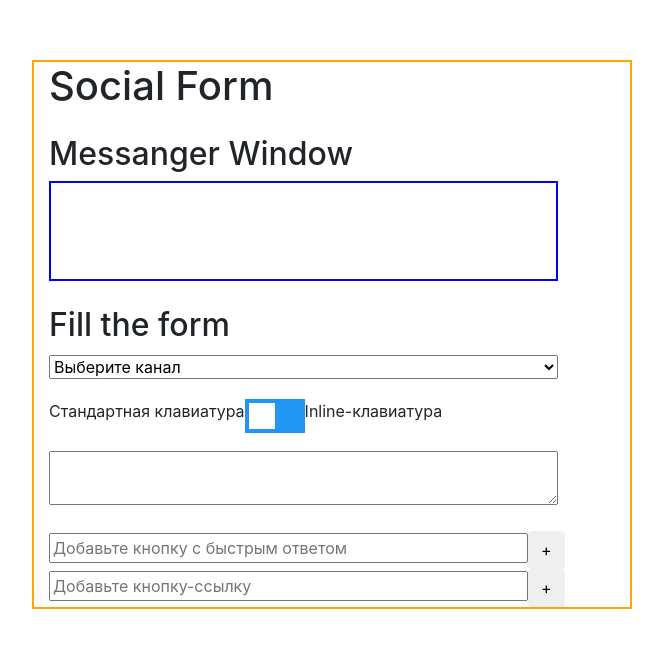
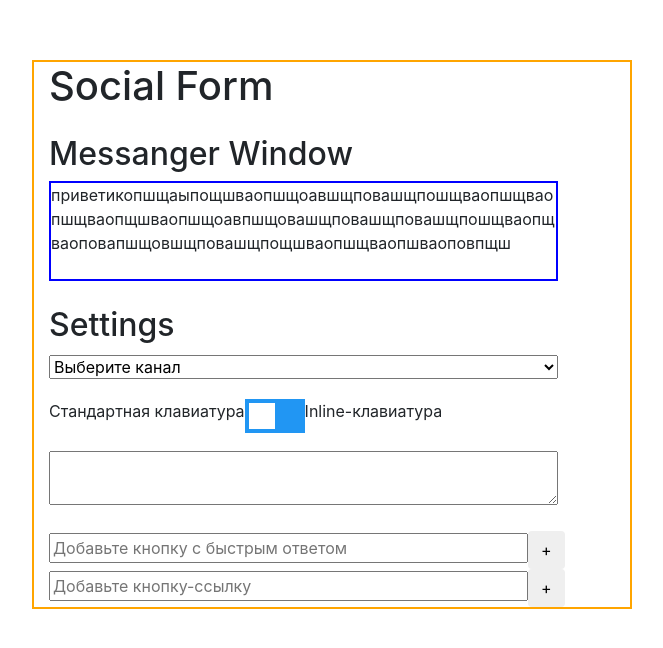
Before and after one commit to trewstaples/social-form-test, a React (Create React App) app: page / in a window 1280 px wide. Shown: the part 140-788 px from the top of the page, without its empty margins (308-971 px from the left). Built offline with nearby package versions, Linux system fonts and the light colour scheme.

Commit message:
Настроит перенос

```diff
--- a/src/components/app/app.jsx
+++ b/src/components/app/app.jsx
@@ -1,20 +1,20 @@
 import { Form } from '../form'
 import { Messenger } from '../messenger'
+import { useState } from 'react'
 
 const App = () => {
+  const [messageText, setMessageText] = useState(
+    'приветикопшщаыпощшваопшщоавшщповашщпошщваопшщваопшщваопщшваопшщоавпшщовашщповашщповашщпошщваопщваоповапшщовшщповашщпощшваопшщваопшваоповпщш'
+  )
   return (
     <div className='container'>
       <header className='header'>
         <h1>Social Form</h1>
       </header>
-      <Messenger />
+      <Messenger messageText={messageText} />
       <Form />
     </div>
   )
 }
 
 export { App }
-
-//Попробовать добавить кнопки в textarea
-//Написать логику. Если выбрано отображение standard, то кнопки добавляются снизу от textarea.
-//Если выбрано отображение inline, то кнопки добавляются в саму textarea
--- a/src/components/form/form.jsx
+++ b/src/components/form/form.jsx
@@ -41,7 +41,7 @@ const Form = () => {
 
   return (
     <div className='form-wrap'>
-      <h2>Fill the form</h2>
+      <h2>Settings</h2>
       <form>
         <ChannelSelect onChannelChange={onChannelChange} />
 
--- a/src/components/messenger/messenger.css
+++ b/src/components/messenger/messenger.css
@@ -7,5 +7,6 @@
 .messenger {
     width: 90%;
     min-height: 100px;
-    border: 2px solid blue
+    word-wrap: break-word;
+    border: 2px solid blue;
 }
--- a/src/components/messenger/messenger.jsx
+++ b/src/components/messenger/messenger.jsx
@@ -1,10 +1,12 @@
 import './messenger.css'
 
-const Messenger = () => {
+const Messenger = ({ messageText }) => {
   return (
     <div className='messenger-wrap'>
       <h2>Messanger Window</h2>
-      <div className='messenger'></div>
+      <div className='messenger'>
+        <div>{messageText}</div>
+      </div>
     </div>
   )
 }
```
